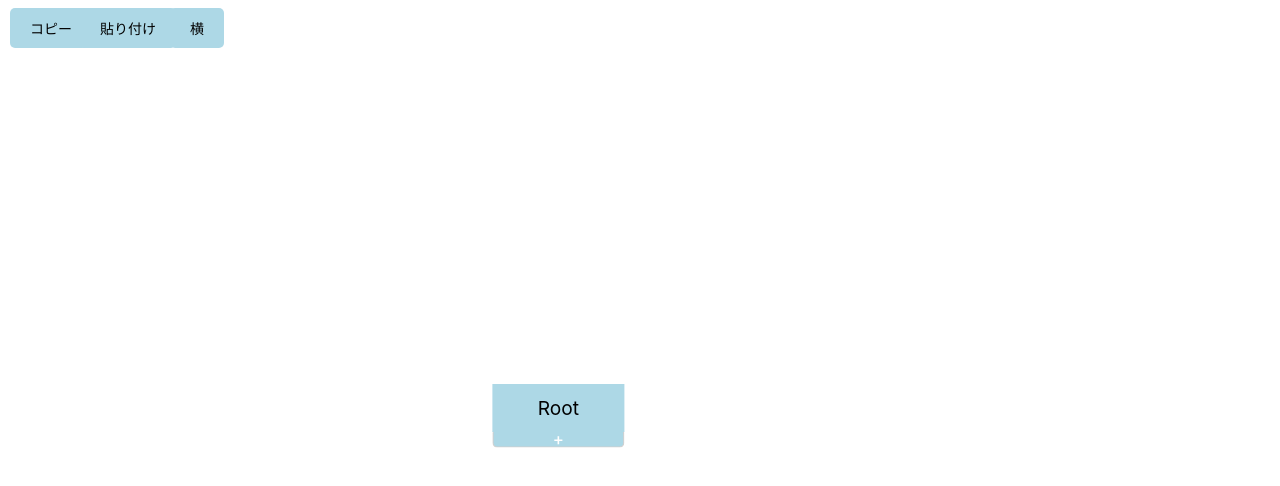
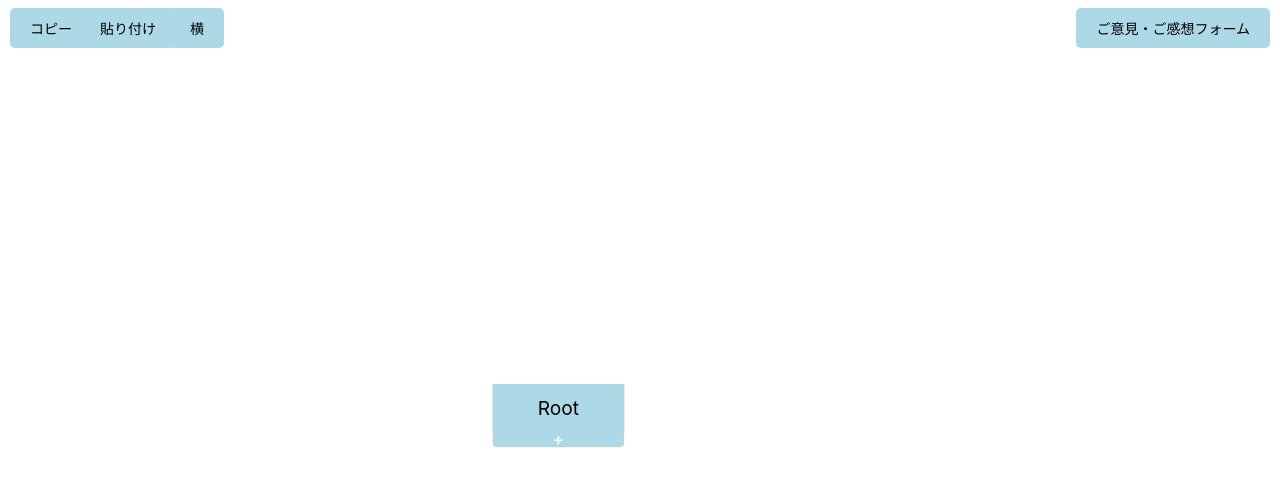
Before and after one commit to wada-retsu/logic-tree, a Vue app: page / in a window 1280 px wide. Shown: the top 486 px of the page. Built offline with nearby package versions, Linux system fonts and the light colour scheme.

Commit message:
フォームのリンクを設置

```diff
--- a/src/App.vue
+++ b/src/App.vue
@@ -125,6 +125,10 @@ const showNotification = (message) => {
   }, 2000); // 2秒後に消える
 };
 
+const openForm = () => {
+  window.open("https://forms.office.com/r/K2NZmQhw5X", "_blank");
+};
+
 </script>
 
 <template>
@@ -148,6 +152,11 @@ const showNotification = (message) => {
       全体表示
     </button> -->
     <!-- ロジックツリー -->
+    <button
+      @click="openForm"
+      style="position: fixed; top: 8px; right: 10px; z-index: 1000;">
+      ご意見・ご感想フォーム
+    </button>
     <div
       :style="{
         flex: isNavVisible ? '8' : '1',
```
